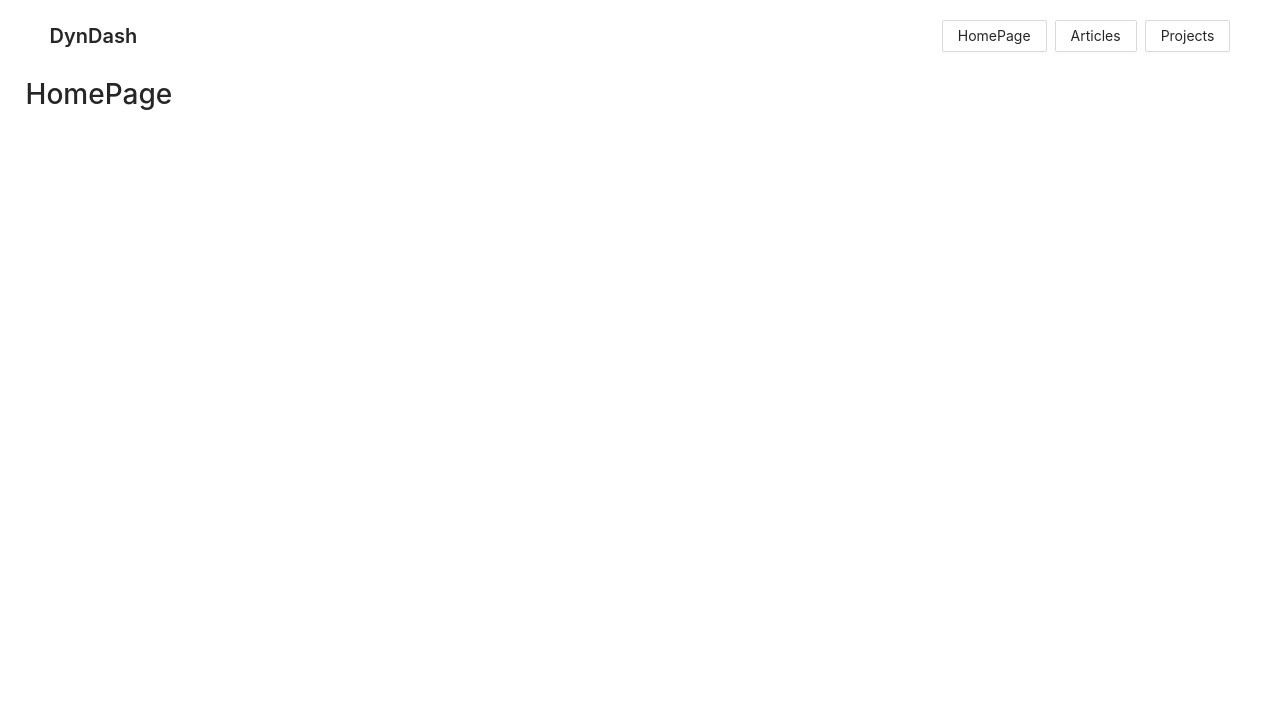
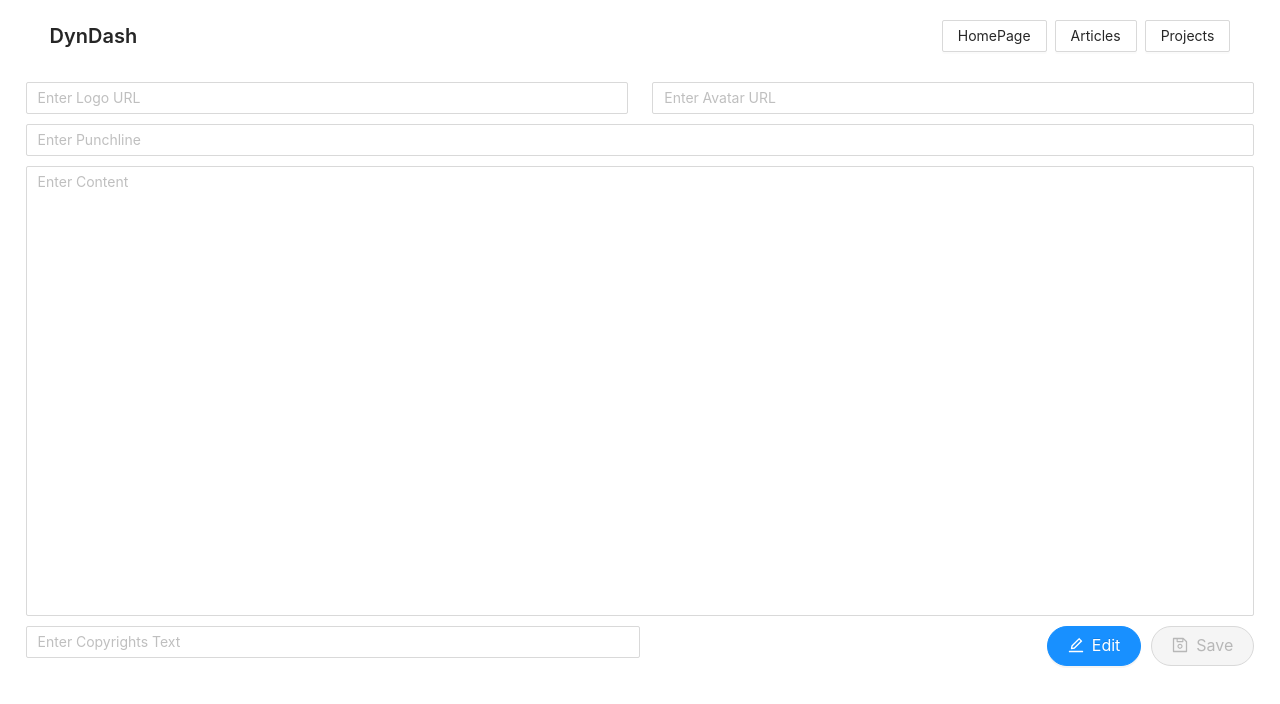
Before and after one commit to shadab-sutar/dyndash, a React (Create React App) app: page /homepage in a window 1280 px wide. Shown: the top 704 px of the page. Built offline with nearby package versions, Linux system fonts and the light colour scheme.

Commit message:
homepage design

```diff
--- a/src/components/HomePage.js
+++ b/src/components/HomePage.js
@@ -1,11 +1,75 @@
 import React from "react";
 import Header from "../commons/AdminHeader";
+import { Row, Col, Input, Button } from "antd";
+import { SaveOutlined, EditOutlined } from "@ant-design/icons";
+const { TextArea } = Input;
 
 function HomePage() {
+  const [visibleEdit, setVisibleEdit] = React.useState(false);
+  const [visibleSave, setVisibleSave] = React.useState(true);
+
+  const onEdit = () => {
+    setVisibleEdit(true);
+    setVisibleSave(false);
+  };
+
+  const onSave = () => {
+    setVisibleSave(true);
+    setVisibleEdit(false);
+  };
+
   return (
     <div className="App">
       <Header />
-      <h1>HomePage</h1>
+      <Row style={{ marginTop: "10px", marginBottom: "10px" }}>
+        <Col span={12}>
+          <Input placeholder="Enter Logo URL" style={{ width: "98%" }} />
+        </Col>
+        <Col span={12} style={{ textAlign: "right" }}>
+          <Input placeholder="Enter Avatar URL" style={{ width: "98%" }} />
+        </Col>
+      </Row>
+      <Row style={{ marginTop: "10px", marginBottom: "10px" }}>
+        <Col span={24}>
+          <Input placeholder="Enter Punchline" />
+        </Col>
+      </Row>
+      <Row style={{ marginTop: "10px", marginBottom: "10px" }}>
+        <Col span={24}>
+          <TextArea
+            placeholder="Enter Content"
+            autoSize={{ minRows: 20, maxRows: 20 }}
+          />
+        </Col>
+      </Row>
+      <Row>
+        <Col span={12}>
+          <Input placeholder="Enter Copyrights Text" />
+        </Col>
+        <Col span={12} style={{ textAlign: "right" }}>
+          <Button
+            type="primary"
+            shape="round"
+            size="large"
+            icon={<EditOutlined />}
+            onClick={onEdit}
+            disabled={visibleEdit}
+            style={{ marginRight: "10px" }}
+          >
+            Edit
+          </Button>
+          <Button
+            type="primary"
+            shape="round"
+            size="large"
+            icon={<SaveOutlined />}
+            onClick={onSave}
+            disabled={visibleSave}
+          >
+            Save
+          </Button>
+        </Col>
+      </Row>
     </div>
   );
 }
```
